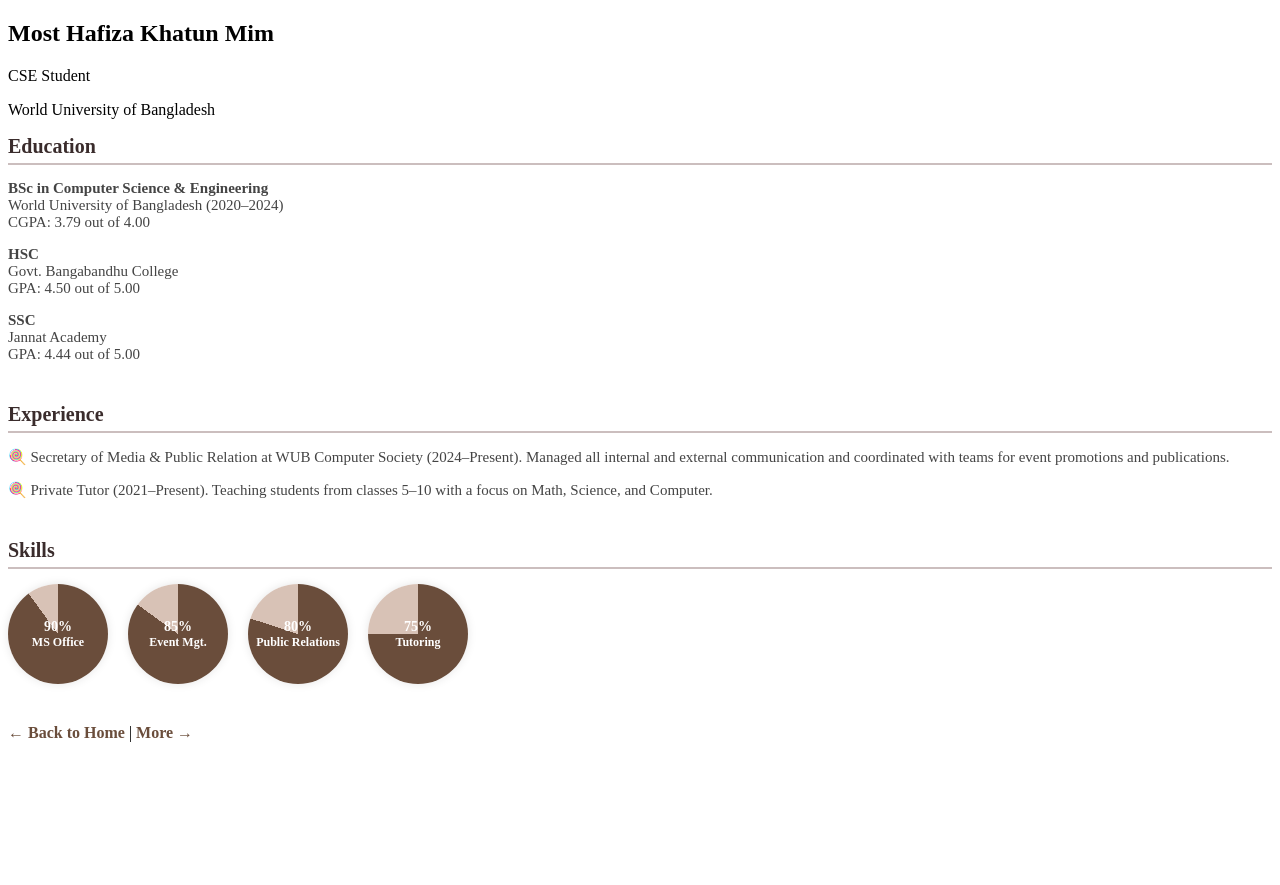
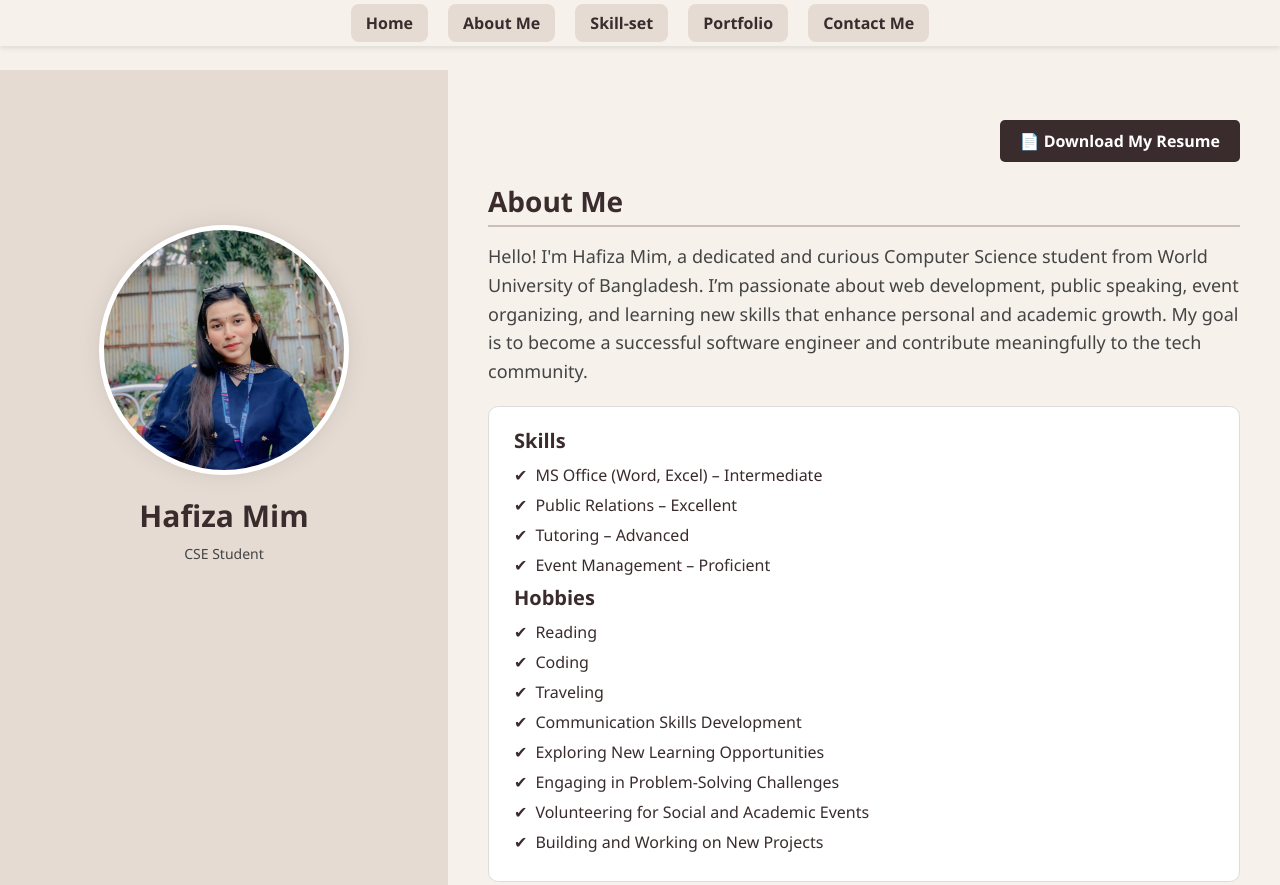
Before and after one commit to Hafiza-Mim/Hafiza-Portfolio-WebPage, a plain HTML site: page about.html in a window 1280 px wide. Shown: the top 885 px of the page. Before the commit the page ends 800 px from the top, so only its background shows below. Drawn offline with Linux system fonts and the light colour scheme.

Commit message:
initial commit

```diff
--- a/about.html
+++ b/about.html
@@ -1,121 +1,242 @@
 <!DOCTYPE html>
 <html lang="en">
+
 <head>
   <meta charset="UTF-8" />
-  <meta name="viewport" content="width=device-width, initial-scale=1.0"/>
-  <title>About | Hafiza Mim</title>
-  <link rel="stylesheet" href="pp12.css"/>
+  <meta name="viewport" content="width=device-width, initial-scale=1.0" />
+  <title>About Me | Hafiza Mim</title>
   <style>
-    .section {
-      margin-bottom: 40px;
+    * {
+      margin: 0;
+      padding: 0;
+      box-sizing: border-box;
+      font-family: 'Segoe UI', sans-serif;
     }
 
-    .section h2 {
+    body {
+      background: #f6f1eb;
+      min-height: 100vh;
+      display: flex;
+      flex-direction: column;
+    }
+
+    /* Navbar */
+    .sticky {
+      position: fixed;
+      top: 0;
+      left: 0;
+      width: 100%;
+      padding: 12px 0;
+      z-index: 999;
+      box-shadow: 0 2px 5px rgba(0, 0, 0, 0.1);
+    }
+
+    .main-nav {
+      list-style: none;
+      display: flex;
+      justify-content: center;
+      align-items: center;
+      gap: 20px;
+    }
+
+    .main-nav li a {
+      text-decoration: none;
       color: #3a2c2c;
-      font-size: 20px;
+      font-weight: 600;
+      font-size: 16px;
+      background-color: #e5dbd3;
+      border-radius: 8px;
+      padding: 8px 15px;
+      transition: background-color 0.3s;
+    }
+
+    .main-nav li a:hover{
+      background-color: #f37ab6;
+    }
+
+    .container {
+      display: flex;
+      margin-top: 70px;
+      width: 100%;
+    }
+
+    .sidebar {
+      width: 35%;
+      background: #e5dbd3;
+      padding: 30px 20px;
+      display: flex;
+      flex-direction: column;
+      align-items: center;
+      min-height: 100vh;
+    }
+
+    .profile-pic {
+      width: 250px;
+      height: 250px;
+      border-radius: 50%;
+      background: url('protfoliopic.jpg') no-repeat center center/cover;
+      border: 5px solid white;
+      margin-bottom: 20px;
+      margin-top: 125px;
+      filter: drop-shadow(0 0 10px #1f1f1f1a);
+    }
+
+    .sidebar h1 {
+      font-size: 30px;
+      color: #3a2c2c;
+      margin-bottom: 8px;
+    }
+
+    .subtitle {
+      font-size: 14px;
+      color: #444;
+    }
+
+    .main {
+      flex: 1;
+      padding: 50px 40px;
+    }
+
+    .about-section {
+      max-width: 800px;
+      margin: 0 auto;
+    }
+
+    .about-section h2 {
+      color: #3a2c2c;
+      font-size: 28px;
       margin-bottom: 15px;
       border-bottom: 2px solid #cbbebe;
       padding-bottom: 5px;
     }
 
-    .education-item, .experience-item {
-      margin-bottom: 15px;
-      font-size: 15px;
+    .about-section p {
+      font-size: 18px;
       color: #444;
+      line-height: 1.6;
+      margin-bottom: 20px;
     }
 
-    .experience-item::before {
-      content: '🍭 ';
+    .skill-hobby-section {
+      background: #fff;
+      padding: 20px 25px;
+      border-radius: 10px;
+      margin-top: 20px;
+      font-size: 16px;
+      color: #3a2c2c;
+      border: 1px solid #ddd;
     }
 
-    .skill-bars {
-      display: flex;
-      gap: 20px;
-      flex-wrap: wrap;
-      margin-top: 15px;
+    .skill-hobby-section h3 {
+      margin-bottom: 10px;
+      font-size: 20px;
+      color: #3a2c2c;
     }
 
-    .skill-circle {
-      width: 100px;
-      height: 100px;
-      border-radius: 50%;
-      background: conic-gradient(#6a4d3b 75%, #d8c2b6 0%);
-      display: flex;
-      align-items: center;
-      justify-content: center;
-      color: #fff;
-      font-weight: bold;
-      font-size: 14px;
-      flex-direction: column;
-      box-shadow: 0 0 10px rgba(0,0,0,0.1);
+    .skill-list li::before {
+      content: '✔';
+      color: #3a2c2c;
+      margin-right: 8px;
     }
 
-    .skill-circle span {
-      font-size: 12px;
-      color: #fff;
+    .skill-hobby-section ul {
+      list-style: none;
+      padding-left: 0;
     }
 
-    .back-nav {
-      margin-top: 40px;
+    .skill-hobby-section ul li {
+      margin-bottom: 8px;
     }
 
-    .back-nav a {
+    .resume-download {
+      text-align: right;
+      margin-bottom: 20px;
+    }
+
+    .resume-download a {
+      display: inline-block;
+      padding: 10px 20px;
+      background-color: #3a2c2c;
+      color: white;
       text-decoration: none;
-      color: #6a4d3b;
+      border-radius: 5px;
       font-weight: bold;
+      transition: background-color 0.3s;
+    }
+
+    .resume-download a:hover {
+      background-color: #2a1f1f;
     }
   </style>
 </head>
+
 <body>
+  <!-- Navigation Bar -->
+  <nav class="sticky">
+    <ul class="main-nav">
+      <li><a href="index.html">Home</a></li>
+      <li><a href="about-me.html">About Me</a></li>
+      <li><a href="skill-set.html">Skill-set</a></li>
+      <li><a href="portfolio.html">Portfolio</a></li>
+      <li><a href="#contact-me">Contact Me</a></li>
+    </ul>
+  </nav>
+
   <div class="container">
     <aside class="sidebar">
       <div class="profile-pic"></div>
-      <h1>Most Hafiza Khatun Mim</h1>
+      <h1>Hafiza Mim</h1>
       <p class="subtitle">CSE Student</p>
-      <p class="university">World University of Bangladesh</p>
     </aside>
 
     <main class="main">
-      <div class="section">
-        <h2>Education</h2>
-        <div class="education-item"><strong>BSc in Computer Science & Engineering</strong><br>World University of Bangladesh (2020–2024)<br>CGPA: 3.79 out of 4.00</div>
-        <div class="education-item"><strong>HSC</strong><br>Govt. Bangabandhu College<br>GPA: 4.50 out of 5.00</div>
-        <div class="education-item"><strong>SSC</strong><br>Jannat Academy<br>GPA: 4.44 out of 5.00</div>
+      <div class="resume-download">
+        <a href="templete portfolio.pdf" download>📄 Download My Resume</a>
       </div>
 
-      <div class="section">
-        <h2>Experience</h2>
-        <div class="experience-item">
-          Secretary of Media & Public Relation at WUB Computer Society (2024–Present). Managed all internal and external communication and coordinated with teams for event promotions and publications.
+      <div class="about-section">
+        <h2>About Me</h2>
+        <p>
+          Hello! I'm Hafiza Mim, a dedicated and curious Computer Science student from World University of Bangladesh.
+          I’m passionate about web development, public speaking, event organizing, and learning new skills that enhance
+          personal and academic growth.
+          My goal is to become a successful software engineer and contribute meaningfully to the tech community.
+        </p>
+
+        <div class="skill-hobby-section">
+          <h3>Skills</h3>
+          <ul class="skill-list">
+            <li>MS Office (Word, Excel) – Intermediate</li>
+            <li>Public Relations – Excellent</li>
+            <li>Tutoring – Advanced</li>
+            <li>Event Management – Proficient</li>
+          </ul>
+
+          <h3>Hobbies</h3>
+          <ul class="skill-list">
+            <li>Reading</li>
+            <li>Coding</li>
+            <li>Traveling</li>
+            <li>Communication Skills Development</li>
+            <li>Exploring New Learning Opportunities</li>
+            <li>Engaging in Problem-Solving Challenges</li>
+            <li>Volunteering for Social and Academic Events</li>
+            <li>Building and Working on New Projects</li>
+          </ul>
         </div>
-        <div class="experience-item">
-          Private Tutor (2021–Present). Teaching students from classes 5–10 with a focus on Math, Science, and Computer.
-        </div>
-      </div>
 
-      <div class="section">
-        <h2>Skills</h2>
-        <div class="skill-bars">
-          <div class="skill-circle" style="background: conic-gradient(#6a4d3b 90%, #d8c2b6 0%)">
-            90%<br><span>MS Office</span>
-          </div>
-          <div class="skill-circle" style="background: conic-gradient(#6a4d3b 85%, #d8c2b6 0%)">
-            85%<br><span>Event Mgt.</span>
-          </div>
-          <div class="skill-circle" style="background: conic-gradient(#6a4d3b 80%, #d8c2b6 0%)">
-            80%<br><span>Public Relations</span>
-          </div>
-          <div class="skill-circle" style="background: conic-gradient(#6a4d3b 75%, #d8c2b6 0%)">
-            75%<br><span>Tutoring</span>
-          </div>
-        </div>
-      </div>
-
-      <div class="back-nav">
-        <a href="pp1.html">← Back to Home</a> |
-        <a href="pp3.html">More →</a>
+        <p style="font-size: 20px; margin-top: 30px;">
+          As a passionate and ambitious Computer Science student, I am committed to broadening my knowledge and skills
+          across diverse areas.
+          I thrive on learning new technologies and have a strong desire to work on innovative projects.
+          Currently serving as the Secretary of Media and Public Relations at the WUB Computer Society, I take pride in
+          organizing and promoting events that engage the student community.
+          My involvement in co-curricular activities has helped me hone leadership, communication, and teamwork skills,
+          enabling me to handle multiple responsibilities effectively.
+        </p>
       </div>
     </main>
   </div>
 </body>
+
 </html>
--- a/home.css
+++ b/home.css
@@ -12,8 +12,8 @@ body {
 .sticky {
     position: fixed;
     top: 0;
-    left: 10px;
-    width: 40%;
+    left: 30px;
+    width: 55%;
     padding: 10px 0;
     z-index: 999;
 }
@@ -21,9 +21,9 @@ body {
 .main-nav {
     list-style: none;
     display: flex;
-    justify-content: center;
+    justify-content: flex-end;
     align-items: center;
-    gap: 15px;
+    gap: 20px;
     margin: 0;
     padding: 0;
 }
@@ -42,7 +42,7 @@ body {
 .main-nav li a {
     text-decoration: none;
     color: #8f808a;
-    font-weight: 600;
+    font-weight: 700;
     font-size: 16px;
     display: block;
     text-align: center;
@@ -74,9 +74,10 @@ body {
   width: 350px;
   height: 350px;
   border-radius: 50%;
-  background: url('profile.jpg') no-repeat center center/cover;
+  background: url('protfoliopic.jpg') no-repeat center center/cover;
   border: 5px solid white;
   margin-bottom: 20px;
+  filter: drop-shadow(0 0 10px #1f1f1f1a);
 }
 
 h1 {
@@ -127,12 +128,13 @@ h1 {
 .main {
   flex: 1;
   padding: 50px;
+  display: flex;
+  justify-content: center;
 }
 
 .intro{
     margin-top: 40px;
-    margin-left: 10px;
-    width: 60%;
+    width: 70%;
     display: flex;
     align-items: flex-start;
     justify-content: center;
```
Also changed, not shown: Home.html (+31 -23 lines), more.html (+3 -3 lines).
